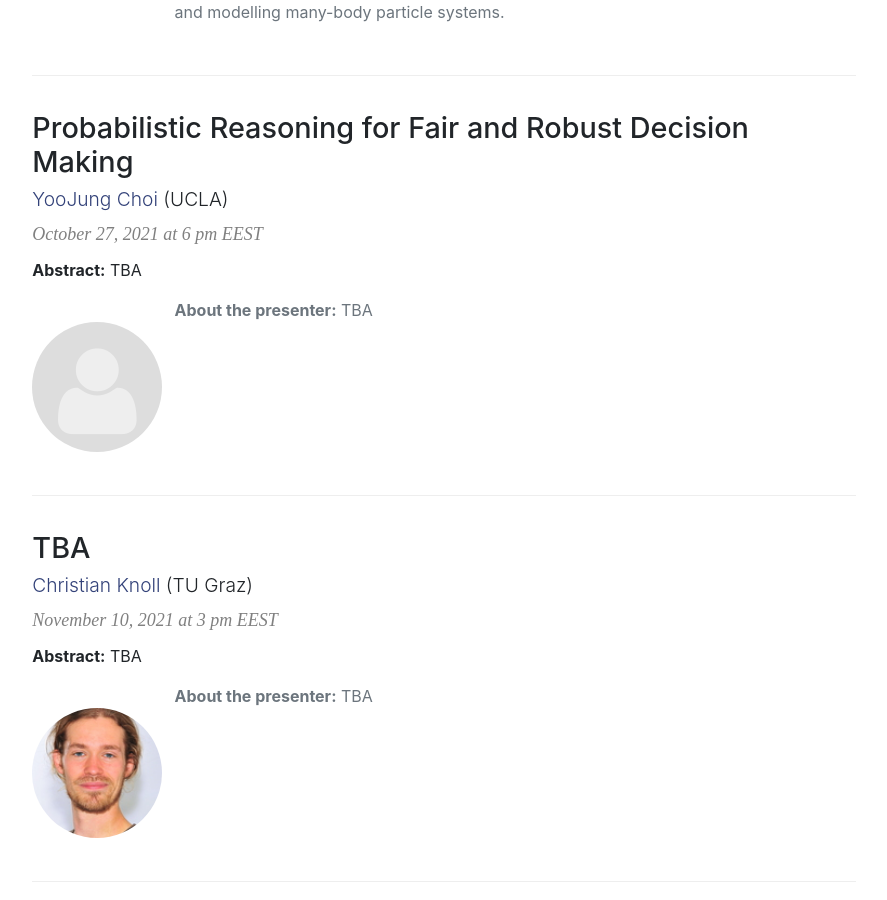
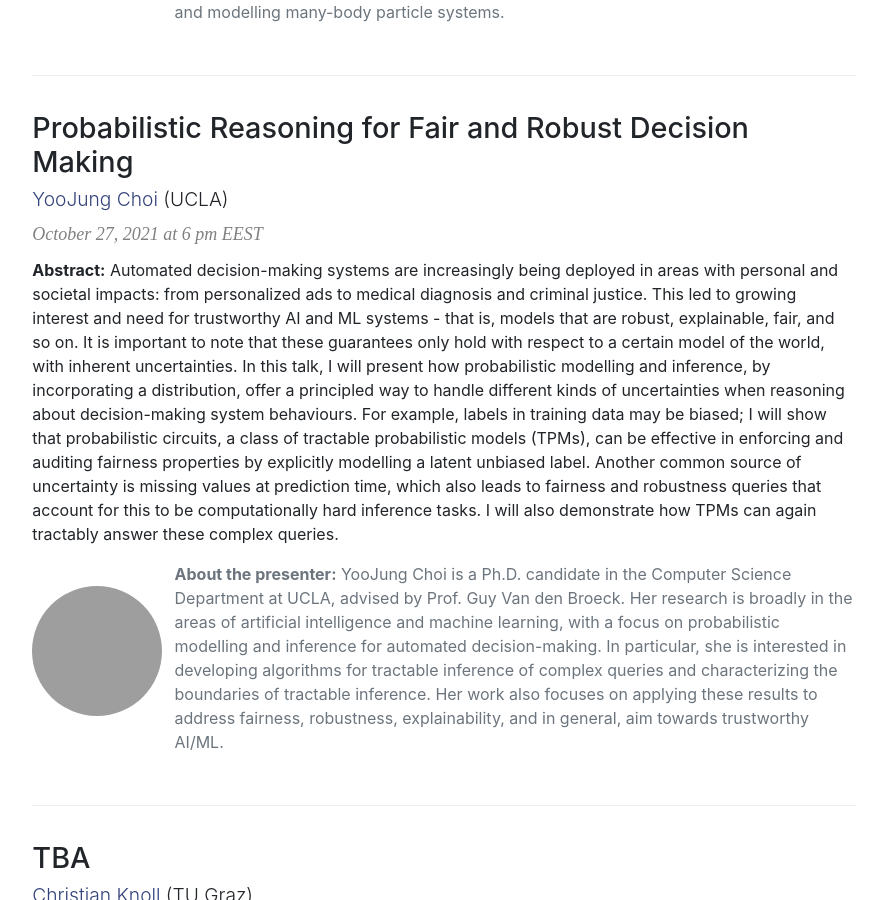
Before and after one commit to AaltoML/apml, a Jekyll site: the page built from index.html, in a window 1280 px wide and 900 px high, scrolled down 2513 px. Shown: the whole window, without its empty margins (196-1083 px from the left). Built offline with Jekyll 4.4.1, drawn with Linux system fonts in a browser that asks for light colours.

Commit message:
Added details to YooJung Choi's talk

```diff
--- a/_data/talks.yml
+++ b/_data/talks.yml
@@ -51,8 +51,9 @@
   presenter: "YooJung Choi"
   url: http://web.cs.ucla.edu/~yjchoi/
   affiliation: "UCLA"
-  abstract: "TBA"
-  biography: "TBA"
+  abstract: "Automated decision-making systems are increasingly being deployed in areas with personal and societal impacts: from personalized ads to medical diagnosis and criminal justice. This led to growing interest and need for trustworthy AI and ML systems - that is, models that are robust, explainable, fair, and so on. It is important to note that these guarantees only hold with respect to a certain model of the world, with inherent uncertainties. In this talk, I will present how probabilistic modelling and inference, by incorporating a distribution, offer a principled way to handle different kinds of uncertainties when reasoning about decision-making system behaviours. For example, labels in training data may be biased; I will show that probabilistic circuits, a class of tractable probabilistic models (TPMs), can be effective in enforcing and auditing fairness properties by explicitly modelling a latent unbiased label. Another common source of uncertainty is missing values at prediction time, which also leads to fairness and robustness queries that account for this to be computationally hard inference tasks. I will also demonstrate how TPMs can again tractably answer these complex queries."
+  photo: "yoo-jung-choi"
+  biography: "YooJung Choi is a Ph.D. candidate in the Computer Science Department at UCLA, advised by Prof. Guy Van den Broeck. Her research is broadly in the areas of artificial intelligence and machine learning, with a focus on probabilistic modelling and inference for automated decision-making. In particular, she is interested in developing algorithms for tractable inference of complex queries and characterizing the boundaries of tractable inference. Her work also focuses on applying these results to address fairness, robustness, explainability, and in general, aim towards trustworthy AI/ML."
 
 - date: November 10, 2021 at 3 pm EEST
   title: "TBA"
```
Also changed, not shown: 1 other file.
